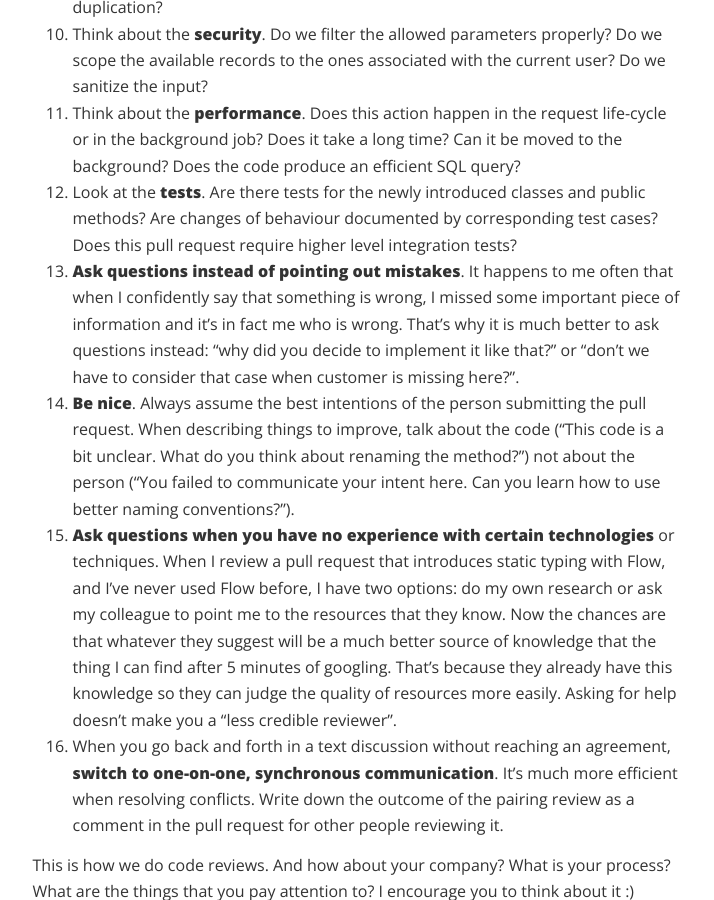
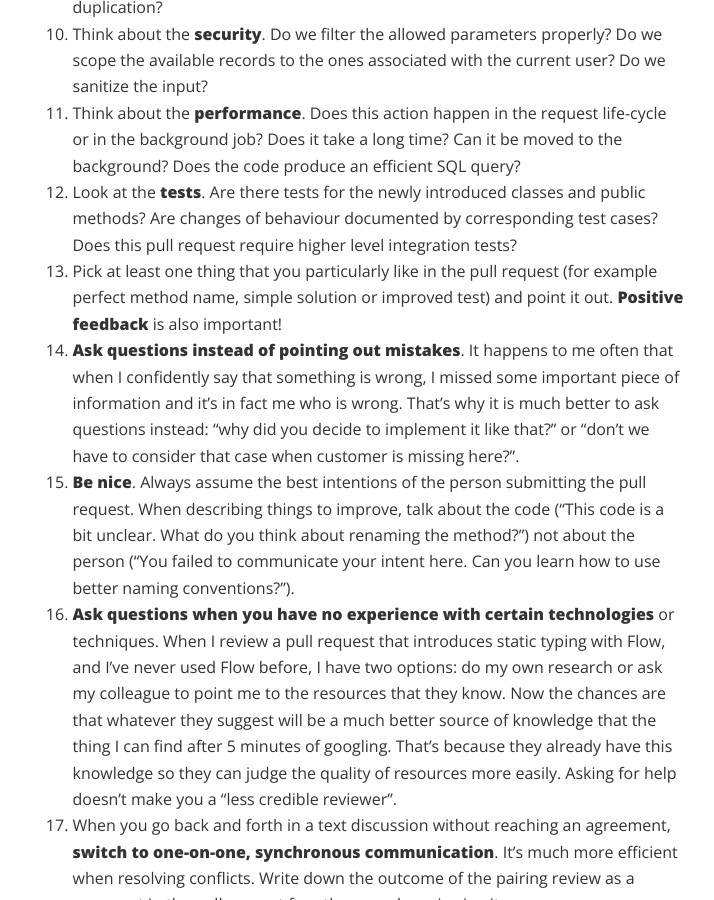
Before and after one commit to liefery-it-legacy/blog, a Jekyll site: the page built from _posts/2018-02-21-how-we-do-code-reviews.md, in a window 1280 px wide and 900 px high, scrolled down 3619 px. Shown: the whole window, without its empty margins (150-864 px from the left). Built offline with Jekyll 4.4.1, drawn with Linux system fonts in a browser that asks for light colours; nearby versions of some CDN libraries; comment, search, counter and statistics services are not loaded.

Commit message:
Add point about positive feedback

```diff
--- a/_posts/2018-02-21-how-we-do-code-reviews.md
+++ b/_posts/2018-02-21-how-we-do-code-reviews.md
@@ -150,18 +150,21 @@ moved to the background? Does the code produce an efficient SQL query?
 12. Look at the **tests**. Are there tests for the newly introduced classes
 and public methods? Are changes of behaviour documented by corresponding
 test cases? Does this pull request require higher level integration tests?
-13. **Ask questions instead of pointing out mistakes**. It happens to me often
+13. Pick at least one thing that you particularly like in the pull request
+(for example perfect method name, simple solution or improved test) and
+point it out. **Positive feedback** is also important!
+14. **Ask questions instead of pointing out mistakes**. It happens to me often
 that when I confidently say that something is wrong, I missed some
 important piece of information and it's in fact me who is wrong. That's
 why it is much better to ask questions instead: "why did you decide to
 implement it like that?" or "don't we have to consider that case when
 customer is missing here?".
-14. **Be nice**. Always assume the best intentions of the person submitting
+15. **Be nice**. Always assume the best intentions of the person submitting
 the pull request. When describing things to improve, talk about the code
 ("This code is a bit unclear. What do you think about renaming the method?")
 not about the person ("You failed to communicate your intent here. Can you
 learn how to use better naming conventions?").
-15. **Ask questions when you have no experience with certain technologies** or
+16. **Ask questions when you have no experience with certain technologies** or
 techniques. When I review a pull request that introduces static typing
 with Flow, and I've never used Flow before, I have two options: do my own
 research or ask my colleague to point me to the resources that they know.
```
Also changed, not shown: other parts of _posts/2018-02-21-how-we-do-code-reviews.md (+1 -1 lines).
